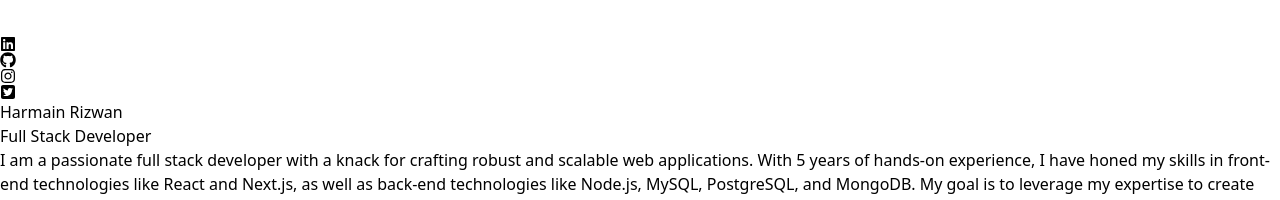
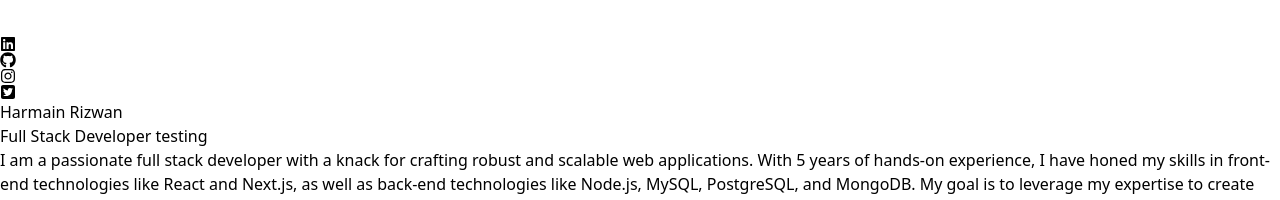
Before and after one commit to Harmain89/portfolio, a React (Vite) app: page / in a window 1280 px wide. Shown: the top 200 px of the page. Built offline with nearby package versions, Linux system fonts and the light colour scheme.

Commit message:
testing CI/CD

```diff
--- a/src/components/Hero.jsx
+++ b/src/components/Hero.jsx
@@ -19,7 +19,7 @@ function Hero() {
                 <div className="flex flex-col items-center lg:items-start">
                     <motion.h1 variants={container(0)} initial="hidden" animate="visible" transition={{ duration: 0.5, delay: 2 }} className="pb-16 text—6xl font—thin tracking—tight lg:mt-16 text-8xl">Harmain Rizwan</motion.h1>
                     <motion.span variants={container(0.5)} initial="hidden" animate="visible" transition={{ duration: 0.5, delay: 2 }} className="bg-gradient-to-r from-pink-300 via-slate-500 to-purple-500 bg-clip-text text-3xl tracking-tight text-transparent">
-                        Full Stack Developer
+                        Full Stack Developer testing
                     </motion.span>
                     <motion.p variants={container(1)} initial="hidden" animate="visible" transition={{ duration: 0.5, delay: 2 }} className="my—2 max—w—xl py-6 font—light tracking-tighter">
                         {HERO_CONTENT}
```
